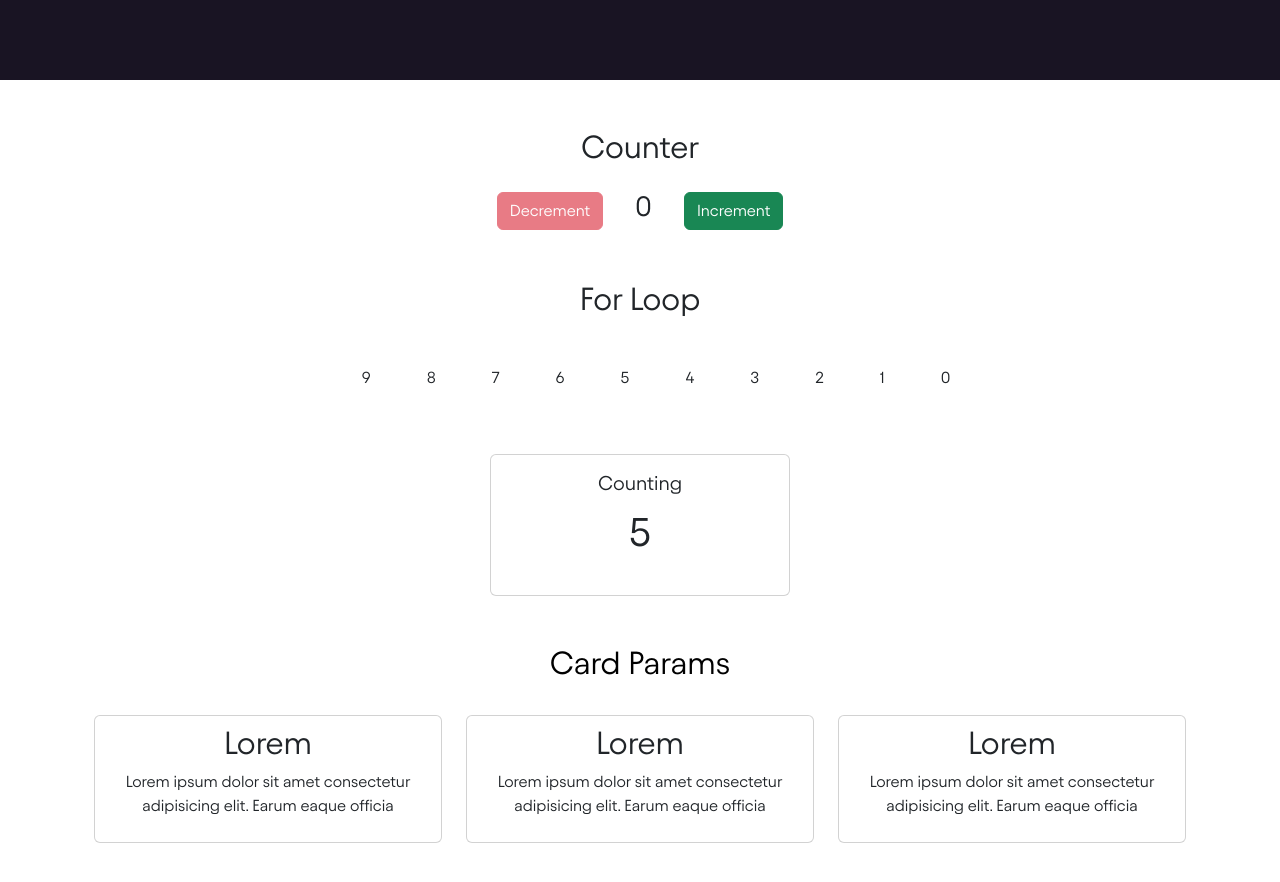
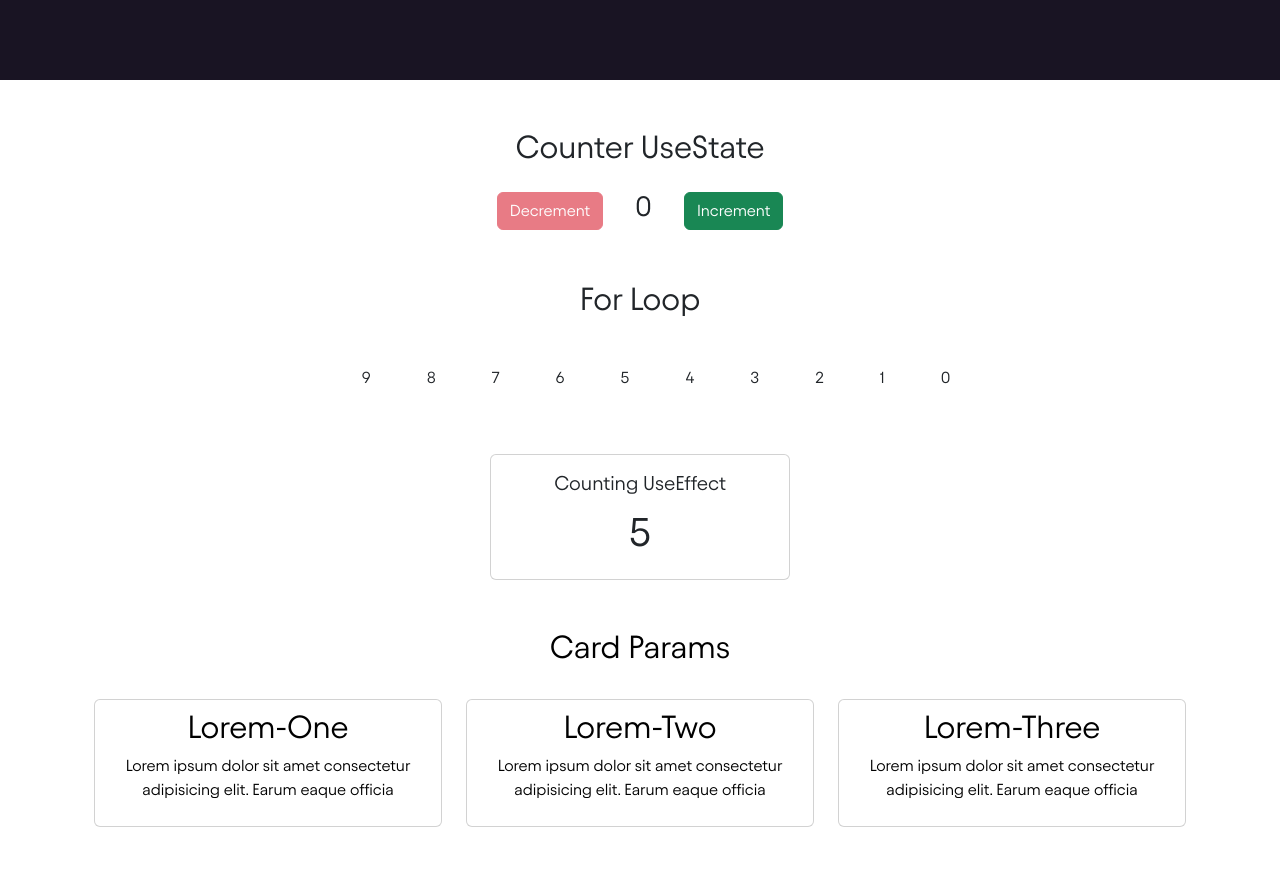
Before and after one commit to sonambishnoi550/react-test, a React (Create React App) app: page /about in a window 1280 px wide. Shown: the part 720-1602 px from the top of the page. Built offline with nearby package versions, Linux system fonts and the light colour scheme.

Commit message:
remove spacing

```diff
--- a/src/components/about/Card.jsx
+++ b/src/components/about/Card.jsx
@@ -18,11 +18,11 @@ const Cards = () => {
                 <div className="col-lg-4 col-md-6 col-sm-12" key={i}>
                     <div
                         onClick={() => handleClick(card.heading)}
-                        className={`card p-2 ${selectedCard === card.heading.replace(/ /g, '-') ? 'bg-black' : ''}`}>
-                        <h2 className={`text-center cursor-pointer ${selectedCard === card.heading.replace(/ /g, '-') ? 'text-white' : ''}`} >
+                        className={`card bg-white p-2 `}>
+                        <h2 className={`text-center cursor-pointer text-black`} >
                             {card.heading}
                         </h2>
-                        <p className={`text-center cursor-pointer ${selectedCard === card.heading.replace(/ /g, '-') ? 'text-white' : ''}`}>
+                        <p className={`text-center cursor-pointer text-black`}>
             {card.description}
         </p>
                     </div >
--- a/src/components/about/Competition.jsx
+++ b/src/components/about/Competition.jsx
@@ -27,20 +27,20 @@ const Competition = () => {
                                 <thead>
                                     <tr>
                                         <th class=" d-sm-table-cell"></th>
-                                        <th className="x-radius-top text-center bg-white table-heading">Rift</th>
-                                        <th className="x-radius-top text-center bg-white table-heading">Taxscout</th>
-                                        <th className="x-radius-top text-center bg-white table-heading">Coconut</th>
-                                        <th className="x-radius-top text-center bg-dark-aqua table-heading">Pie</th>
+                                        <th className="x-radius-top text-black text-center bg-white table-heading">Rift</th>
+                                        <th className="x-radius-top text-black text-center bg-white table-heading">Taxscout</th>
+                                        <th className="x-radius-top text-black text-center bg-white table-heading">Coconut</th>
+                                        <th className="x-radius-top text-black text-center bg-dark-aqua table-heading">Pie</th>
                                     </tr>
                                 </thead>
                                 <tbody>
                                     {COMPETITION_ITEMS.map((item, i) => (
                                         <tr key={i}>
-                                            <td className={`text-white fw-normal Competition-td bg-transparent border-b-none ${i === 3 ? 'max-w-sm' : ''}`}>{item.brand}</td>
-                                            <td className={`bg-white Competition-td border-b-none text-center fee-heading ${i === 5 ? 'x-radius-bottom ' : ''} `}>{item.rift}</td>
-                                            <td className={`bg-white Competition-td border-b-none text-center fee-heading ${i === 5 ? 'x-radius-bottom ' : ''} `}>{item.taxscout}</td>
-                                            <td className={`bg-white Competition-td border-b-none text-center fee-heading ${i === 5 ? 'x-radius-bottom ' : ''}`}>{item.coconut}</td>
-                                            <td className={`bg-dark-aqua Competition-td border-b-none text-center fee-heading ${i === 5 ? 'x-radius-bottom px-sm' : ''}`}>{item.pie}</td>
+                                            <td className={`text-white fw-normal Competition-td bg-transparent border-b-none ${i === 3 ? 'max-w-95' : ''}`}>{item.brand}</td>
+                                            <td className={`bg-white Competition-td border-b-none text-center fee-text ${i === 5 ? 'x-radius-bottom ' : ''} `}>{item.rift}</td>
+                                            <td className={`bg-white Competition-td border-b-none text-center fee-text ${i === 5 ? 'x-radius-bottom ' : ''} `}>{item.taxscout}</td>
+                                            <td className={`bg-white Competition-td border-b-none text-center fee-text ${i === 5 ? 'x-radius-bottom ' : ''}`}>{item.coconut}</td>
+                                            <td className={`bg-dark-aqua Competition-td border-b-none text-center fee-text ${i === 5 ? 'x-radius-bottom px-sm' : ''}`}>{item.pie}</td>
                                         </tr>
                                     ))}
                                 </tbody>
--- a/src/components/about/Count.jsx
+++ b/src/components/about/Count.jsx
@@ -17,8 +17,8 @@ const Counter = () => {
         <div className="container text-center mt-5">
             <div className="card mx-auto max-w-300">
                 <div className="card-body">
-                    <h5 className="">Counting</h5>
-                    <p className="count">{count}</p>
+                    <h5 className="">Counting UseEffect</h5>
+                    <p className="count m-0">{count}</p>
                 </div>
             </div>
         </div>
--- a/src/components/about/Counter.jsx
+++ b/src/components/about/Counter.jsx
@@ -14,7 +14,7 @@ function Counter() {
 
     return (
         <div className="container mt-5">
-            <h2 className="text-center mb-4 Map-heading">Counter</h2>
+            <h2 className="text-center mb-4 Map-heading">Counter UseState</h2>
             <div className="d-flex justify-content-center align-items-center">
                 <button
                     className="btn btn-danger mx-2"
--- a/src/index.css
+++ b/src/index.css
@@ -250,20 +250,13 @@ body {
     justify-content: space-around;
 }
 
-.cards-img {
-    width: 320px;
-    height: 555px;
-    object-fit: cover;
-}
-
-.max-w-sm {
+.max-w-95 {
     max-width: 95px !important;
 }
 
 .table-heading {
     font-size: 12px;
     line-height: 15.6px;
-    color: #000000;
     padding: 27px 19px !important;
     width: 95px !important;
     font-weight: 600;
@@ -322,13 +315,9 @@ thead tr th {
     border-bottom: none !important;
 }
 
-.fee-heading {
+.fee-text {
     font-size: 8px;
     max-width: 64px;
-}
-
-.use-effect-text {
-    font-size: 24px;
 }
 
 .cursor-pointer {
--- a/src/utils/helper.js
+++ b/src/utils/helper.js
@@ -104,15 +104,15 @@ export const COMPETITION_ITEMS = [
 ];
 export const CARDS_ITEMS = [
     {
-        heading: 'Lorem',
+        heading: 'Lorem-One',
         description: 'Lorem ipsum dolor sit amet consectetur adipisicing elit. Earum eaque officia'
     },
     {
-        heading: 'Lorem',
+        heading: 'Lorem-Two',
         description: 'Lorem ipsum dolor sit amet consectetur adipisicing elit. Earum eaque officia '
     },
     {
-        heading: 'Lorem',
+        heading: 'Lorem-Three',
         description: 'Lorem ipsum dolor sit amet consectetur adipisicing elit. Earum eaque officia '
     }
 ]
```
